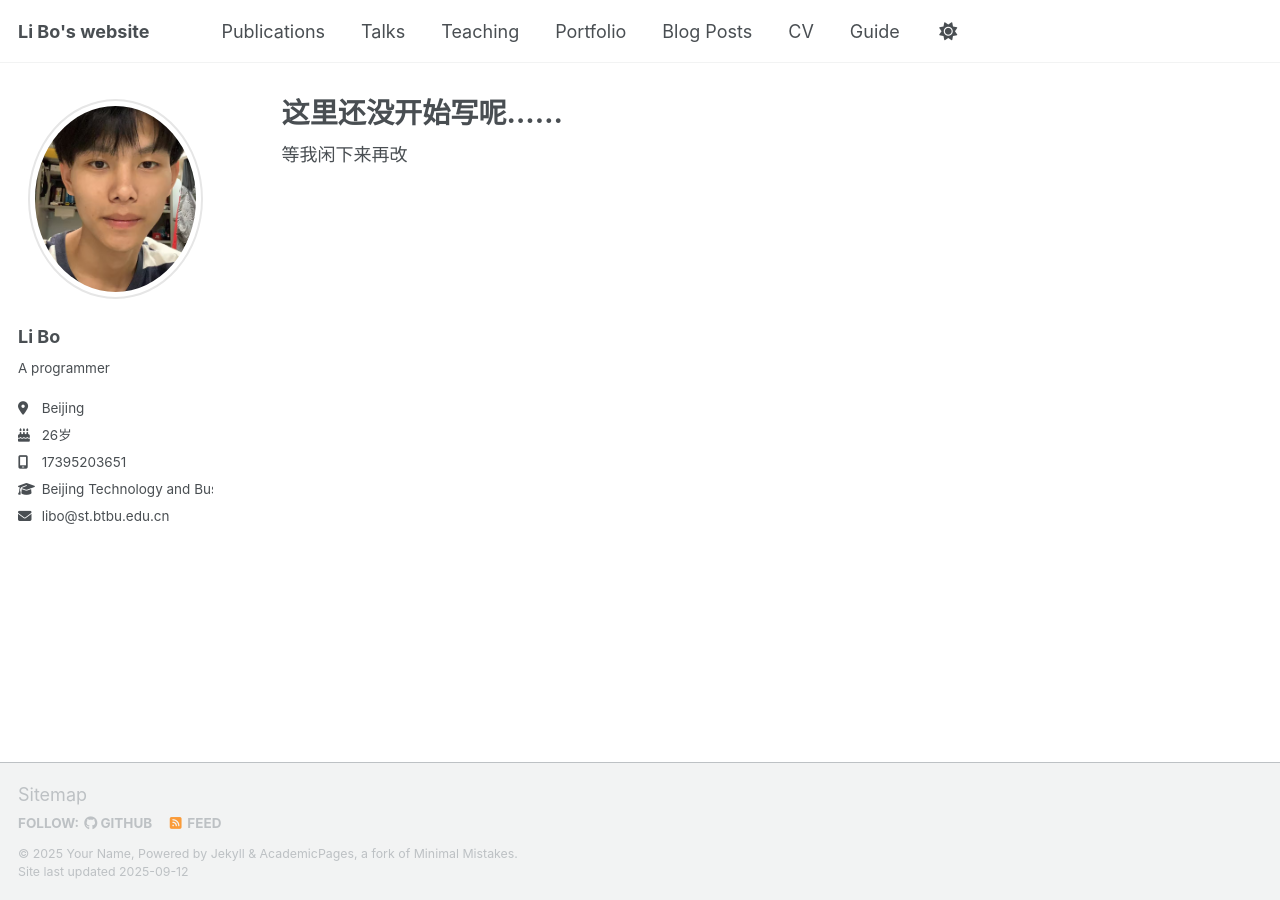
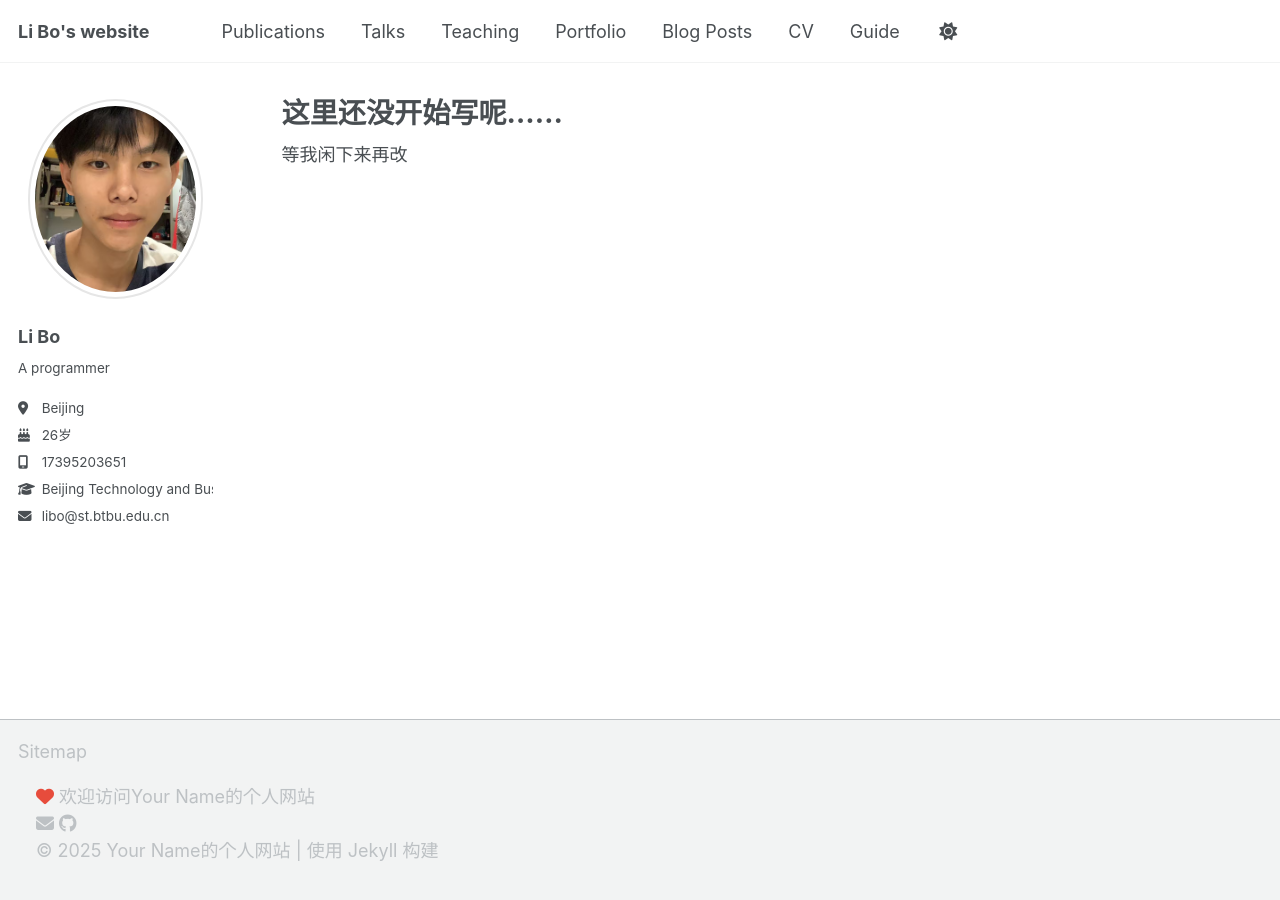
Before and after one commit to libo1999912/libo1999912.github.io, a Jekyll site: the page built from _pages/about.md, in a window 1280 px wide. Built offline with Jekyll 4.4.1, drawn with Linux system fonts in a browser that asks for light colours; a script that is not in the unit is left out.

Commit message:
Update footer.html

```diff
--- a/_includes/footer.html
+++ b/_includes/footer.html
@@ -1,25 +1,23 @@
 {% include base_path %}
 
-{% if site.author.github or site.author.bitbucket or site.atom_feed.hide != true %}
-<div class="page__footer-follow">
-  <ul class="social-icons">
-    {% if site.data.ui-text[site.locale].follow_label %}
-      <li><strong>{{ site.data.ui-text[site.locale].follow_label }}</strong></li>
+<footer class="simple-footer">
+    <div class="footer-content">
+        <div class="welcome-message">
+            <i class="fas fa-heart" style="color: #e74c3c;"></i> 欢迎访问{{ site.name | default: site.title }}的个人网站
+        </div>
+        <div class="social-links">
+            {% if site.author.email %}
+                <a href="mailto:{{ site.author.email }}"><i class="fas fa-envelope"></i></a>
             {% endif %}
             {% if site.author.github %}
-      <li><a href="http://github.com/{{ site.author.github }}"><i class="fab fa-github" aria-hidden="true"></i> GitHub</a></li>
+                <a href="http://github.com/{{ site.author.github }}"><i class="fab fa-github"></i></a>
             {% endif %}
-    {% if site.author.bitbucket %}
-      <li><a href="http://bitbucket.org/{{ site.author.bitbucket }}"><i class="fab fa-bitbucket" aria-hidden="true"></i> Bitbucket</a></li>
+            {% if site.author.linkedin %}
+                <a href="https://linkedin.com/in/{{ site.author.linkedin }}"><i class="fab fa-linkedin-in"></i></a>
             {% endif %}
-    {% if site.atom_feed.hide != true %}
-    <li><a href="{% if site.atom_feed.path %}{{ site.atom_feed.path }}{% else %}{{ base_path }}/feed.xml{% endif %}"><i class="fa fa-fw fa-rss-square" aria-hidden="true"></i> {{ site.data.ui-text[site.locale].feed_label | default: "Feed" }}</a></li>
-    {% endif %}
-  </ul>
         </div>
-{% endif %}
-
-<div class="page__footer-copyright">
-  &copy; {{ site.time | date: '%Y' }} {{ site.name | default: site.title }}, {{ site.data.ui-text[site.locale].powered_by | default: "Powered by" }} <a href="http://jekyllrb.com" rel="nofollow">Jekyll</a> &amp; <a href="https://github.com/academicpages/academicpages.github.io">AcademicPages</a>, a fork of <a href="https://mademistakes.com/work/minimal-mistakes-jekyll-theme/" rel="nofollow">Minimal Mistakes</a>.<br />
-  Site last updated {{ "now" | date: '%Y-%m-%d' }}
+        <div class="copyright">
+            &copy; {{ site.time | date: '%Y' }} {{ site.name | default: site.title }}的个人网站 | 使用 <a href="http://jekyllrb.com" rel="nofollow">Jekyll</a> 构建
         </div>
+    </div>
+</footer>
```
Lines whose indentation alone changed are shown as unchanged.
